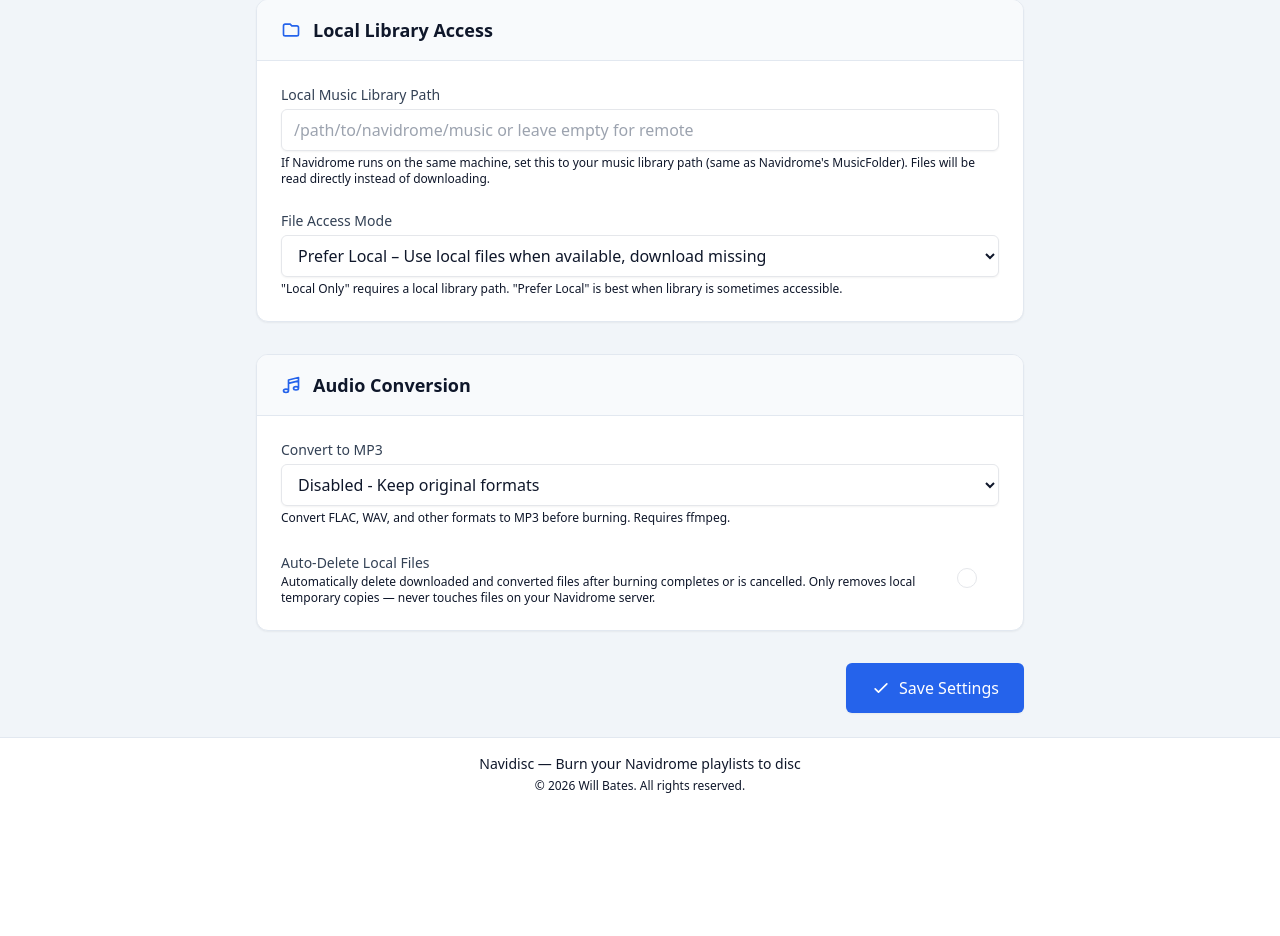
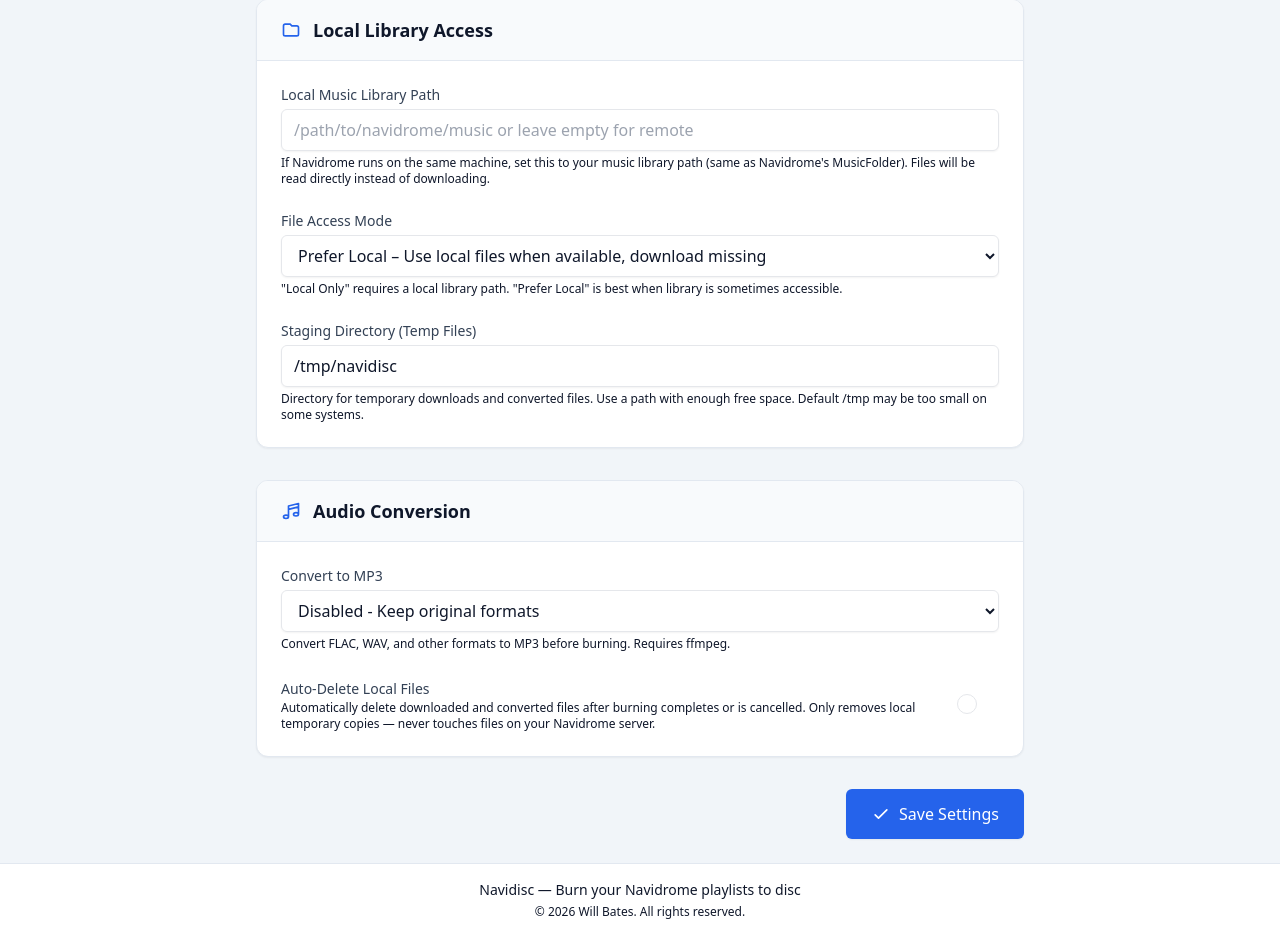
Before and after one commit to WB2024/Navidisc, a FastAPI app: template src/navidisc/web/templates/settings.html in a window 1280 px wide. Shown: the part 1278-2214 px from the top of the page. Before the commit the page ends 2071 px from the top, so only its background shows below. Run offline with FastAPI, Linux system fonts and the light colour scheme; the template is opened without the code that fills it, so the values that code supplies are empty; parts of the project's set-up code (start-up, migrations or seed data) failed here and were passed over; some libraries are stand-ins or nearby versions.

Commit message:
feat: Add staging directory setting to configure temp file location

```diff
--- a/src/navidisc/web/routes.py
+++ b/src/navidisc/web/routes.py
@@ -270,6 +270,7 @@ async def save_configuration(request: Request):
         auto_cleanup = form.get("auto_cleanup") == "true"
         local_library_path = form.get("local_library_path", "").strip() or None
         download_mode = form.get("download_mode", "download-if-missing")
+        staging_dir = form.get("staging_dir", "").strip() or "/tmp/navidisc"
 
         # Validate required fields
         if not navidrome_url or not navidrome_username or not navidrome_password:
@@ -310,6 +311,7 @@ async def save_configuration(request: Request):
                 write_speed=WriteSpeed(write_speed),
             ),
             media=MediaConfig(
+                staging_dir=Path(staging_dir),
                 local_library_path=Path(local_library_path) if local_library_path else None,
                 download_mode=DownloadMode(download_mode),
                 conversion_quality=ConversionQuality(conversion_quality),
@@ -325,7 +327,7 @@ async def save_configuration(request: Request):
         # Log what was saved for debugging
         import logging
         logger = logging.getLogger(__name__)
-        logger.info(f"Config saved: local_library_path={config.media.local_library_path}, download_mode={config.media.download_mode.value}")
+        logger.info(f"Config saved: staging_dir={config.media.staging_dir}, local_library_path={config.media.local_library_path}, download_mode={config.media.download_mode.value}")
 
         # Update app state
         request.app.state.config = config
--- a/src/navidisc/web/templates/settings.html
+++ b/src/navidisc/web/templates/settings.html
@@ -318,6 +318,24 @@
                         "Local Only" requires a local library path. "Prefer Local" is best when library is sometimes accessible.
                     </p>
                 </div>
+
+                <!-- Staging Directory -->
+                <div>
+                    <label for="staging_dir" class="block text-sm font-medium text-surface-700 dark:text-surface-300">
+                        Staging Directory (Temp Files)
+                    </label>
+                    <input type="text" name="staging_dir" id="staging_dir"
+                           value="{{ config.media.staging_dir or '/tmp/navidisc' if config else '/tmp/navidisc' }}"
+                           placeholder="/tmp/navidisc"
+                           class="mt-1 block w-full rounded-md border-surface-300 dark:border-surface-600
+                                  bg-white dark:bg-surface-700 text-surface-900 dark:text-white
+                                  shadow-sm focus:border-primary-500 focus:ring-primary-500
+                                  px-3 py-2 border">
+                    <p class="mt-1 text-xs text-surface-500 dark:text-surface-400">
+                        Directory for temporary downloads and converted files. Use a path with enough free space.
+                        Default /tmp may be too small on some systems.
+                    </p>
+                </div>
             </div>
         </div>
 
```
